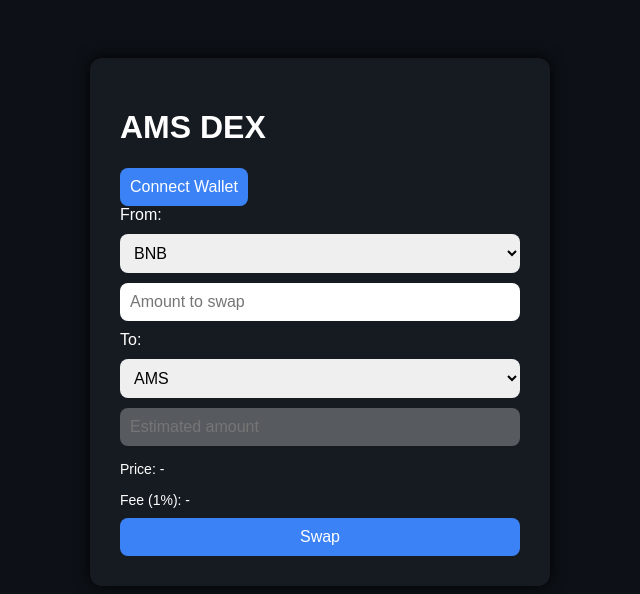
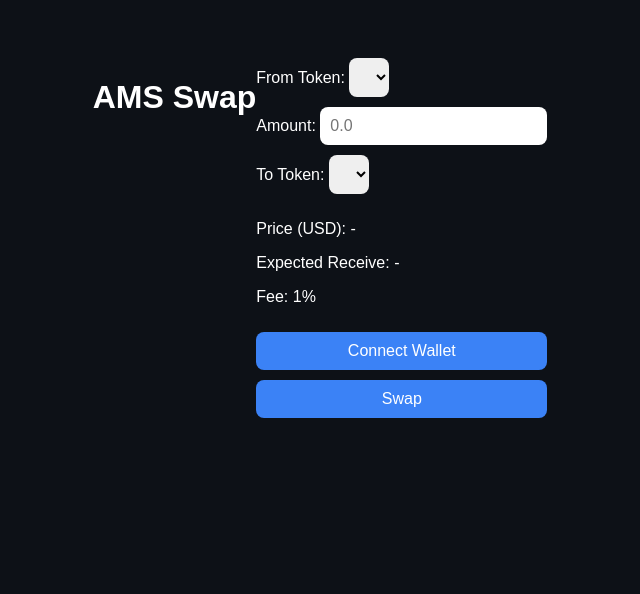
Before and after one commit to AEMS1/kjhgfds, a plain HTML site: page index.html in a window 1280 px wide. Shown: the whole page, without its empty margins (320-960 px from the left). Drawn offline with nearby package versions, Linux system fonts and the light colour scheme.

Commit message:
Update index.html

```diff
--- a/index.html
+++ b/index.html
@@ -1,35 +1,50 @@
-
 <!DOCTYPE html>
 <html lang="en">
 <head>
-  <meta charset="UTF-8">
-  <title>AMS DEX</title>
-  <link rel="stylesheet" href="style.css">
+<meta charset="UTF-8" />
+<meta name="viewport" content="width=device-width, initial-scale=1" />
+<title>AMS Swap</title>
+<link rel="stylesheet" href="style.css" />
+</head>
+<body>
+  <header>
+    <h1>AMS Swap</h1>
+  </header>
+
+  <main>
+    <section class="swap-box">
+      <div class="token-select">
+        <label for="fromToken">From Token:</label>
+        <select id="fromToken"></select>
+      </div>
+
+      <div class="amount-input">
+        <label for="fromAmount">Amount:</label>
+        <input type="number" id="fromAmount" min="0" step="any" placeholder="0.0" />
+      </div>
+
+      <div class="token-select">
+        <label for="toToken">To Token:</label>
+        <select id="toToken"></select>
+      </div>
+
+      <div class="price-info">
+        <p>Price (USD): <span id="priceUsd">-</span></p>
+        <p>Expected Receive: <span id="expectedReceive">-</span></p>
+        <p>Fee: <span id="feePercent">1%</span></p>
+      </div>
+
+      <button id="connectWalletBtn">Connect Wallet</button>
+      <button id="swapBtn" disabled>Swap</button>
+
+      <p id="statusMsg"></p>
+    </section>
+  </main>
+
   <script src="https://cdn.jsdelivr.net/npm/ethers@6.6.2/dist/ethers.umd.min.js"></script>
   <script src="abi.js"></script>
-  <script src="tokenlist.js"></script>
-</head>
-<body>
-  <div class="container">
-    <h1>AMS DEX</h1>
-    <button id="connectWallet">Connect Wallet</button>
-
-    <div class="swap-box">
-      <label>From:</label>
-      <select id="fromToken"></select>
-      <input type="number" id="fromAmount" placeholder="Amount to swap">
-
-      <label>To:</label>
-      <select id="toToken"></select>
-      <input type="text" id="toAmount" disabled placeholder="Estimated amount">
-
-      <div id="priceBox">Price: -</div>
-      <div id="feeBox">Fee (1%): -</div>
-
-      <button id="swapButton">Swap</button>
-    </div>
-  </div>
-
+  <script src="tokenList.js"></script>
+  <script src="utils.js"></script>
   <script src="main.js"></script>
 </body>
 </html>
```
